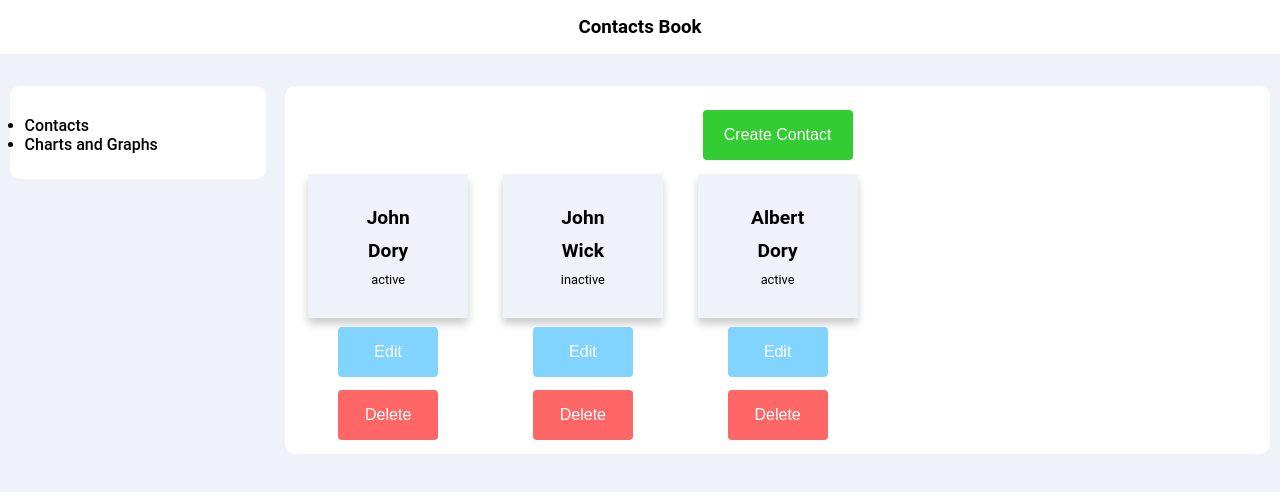
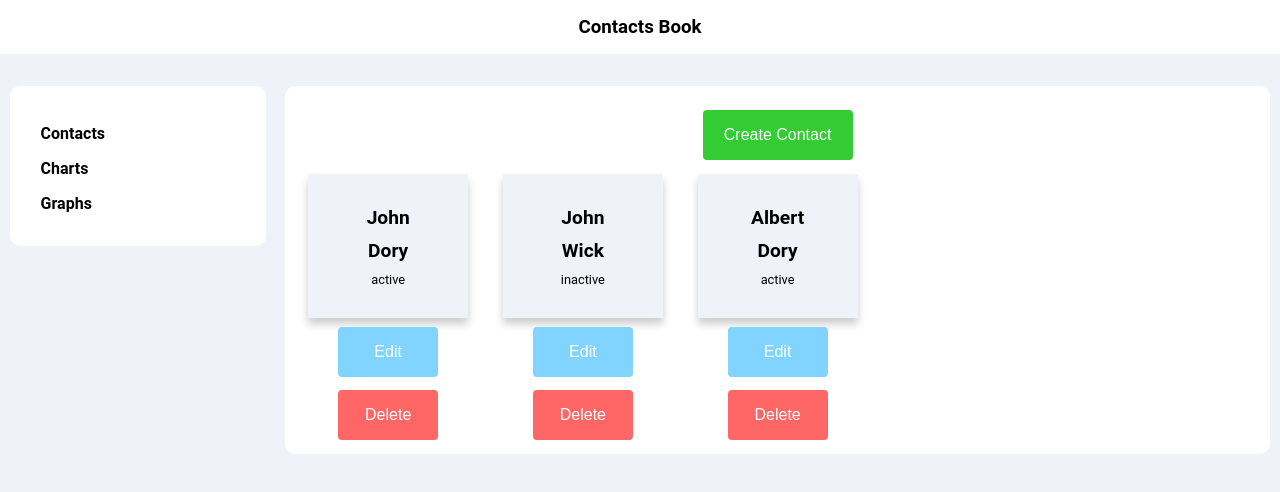
Before and after one commit to thatsmeamal-v-s/Contacts-Book, a React (Create React App) app: page / in a window 1280 px wide. Shown: the top 492 px of the page. Built offline with nearby package versions, Linux system fonts and the light colour scheme.

Commit message:
added routing to sidebar

```diff
--- a/src/App.js
+++ b/src/App.js
@@ -9,21 +9,21 @@ import Sidebar from "./Components/Sidebar/Sidebar";
 function App() {
   return (
     <div className="App">
+      <BrowserRouter>
         <Navbar />
         <div className="main-content">
           <div className="sidebar">
             <Sidebar />
           </div>
           <div className="contacts-container">
-          <BrowserRouter>
             <Routes>
               <Route path="/" element={<Contacts />}></Route>
               <Route path="/createcontact" element={<AddContact />}></Route>
               <Route path="/editcontact" element={<EditContact />}></Route>
             </Routes>
-          </BrowserRouter>
           </div>
         </div>
+      </BrowserRouter>
     </div>
   );
 }
--- a/src/Components/Sidebar/Sidebar.css
+++ b/src/Components/Sidebar/Sidebar.css
@@ -2,10 +2,27 @@
   margin-top: 2rem;
 }
 
-.sidebar-logo {
-  height: 3.5rem;
-  margin: 0 0.6rem;
-  border: 1px solid #eaeaea;
-  border-radius: 50%;
-  padding: 10px;
+ul {
+  list-style-type: none;
+  margin: 0;
+  padding: 0;
+  width: 200px;
 }
+
+li a {
+  display: block;
+  color: #000;
+  padding: 8px 16px;
+  text-decoration: none;
+  font-weight: 600;
+}
+
+li a:hover {
+  background-color: #99c2ff;
+  color: white;
+  cursor: pointer;
+}
+
+li a:active {
+  background-color: #000;
+}
--- a/src/Components/Sidebar/Sidebar.js
+++ b/src/Components/Sidebar/Sidebar.js
@@ -1,5 +1,6 @@
 import React from "react";
 import "./Sidebar.css";
+import { Link } from "react-router-dom";
 
 const Sidebar = () => {
   return (
@@ -7,10 +8,13 @@ const Sidebar = () => {
       <div>
         <ul>
           <li>
-            <label style={{ fontWeight: "500" }}>Contacts</label>
+            <Link to="/">Contacts</Link>
           </li>
           <li>
-            <label style={{ fontWeight: "500" }}>Charts and Graphs</label>
+            <Link to="/charts">Charts</Link>
+          </li>
+          <li>
+            <Link to="/graphs">Graphs</Link>
           </li>
         </ul>
       </div>
```
Lines whose indentation alone changed are shown as unchanged.
